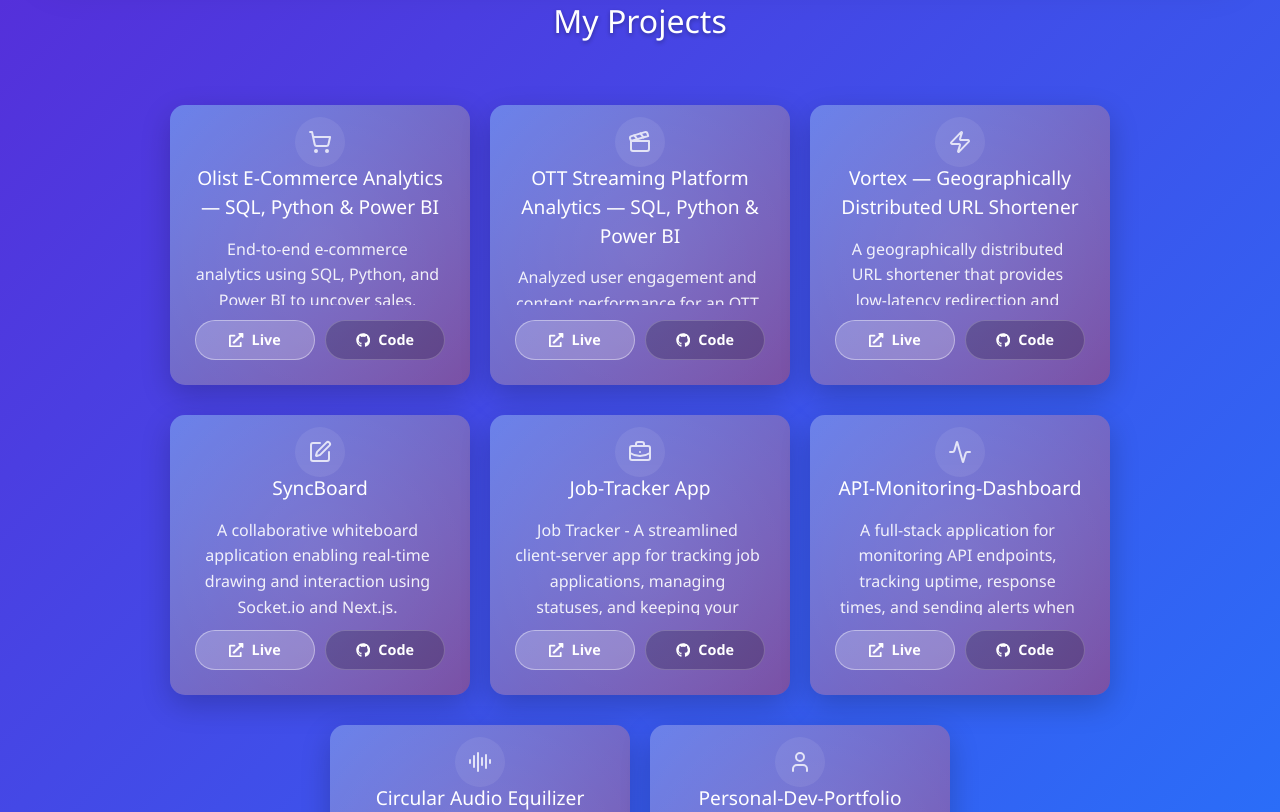
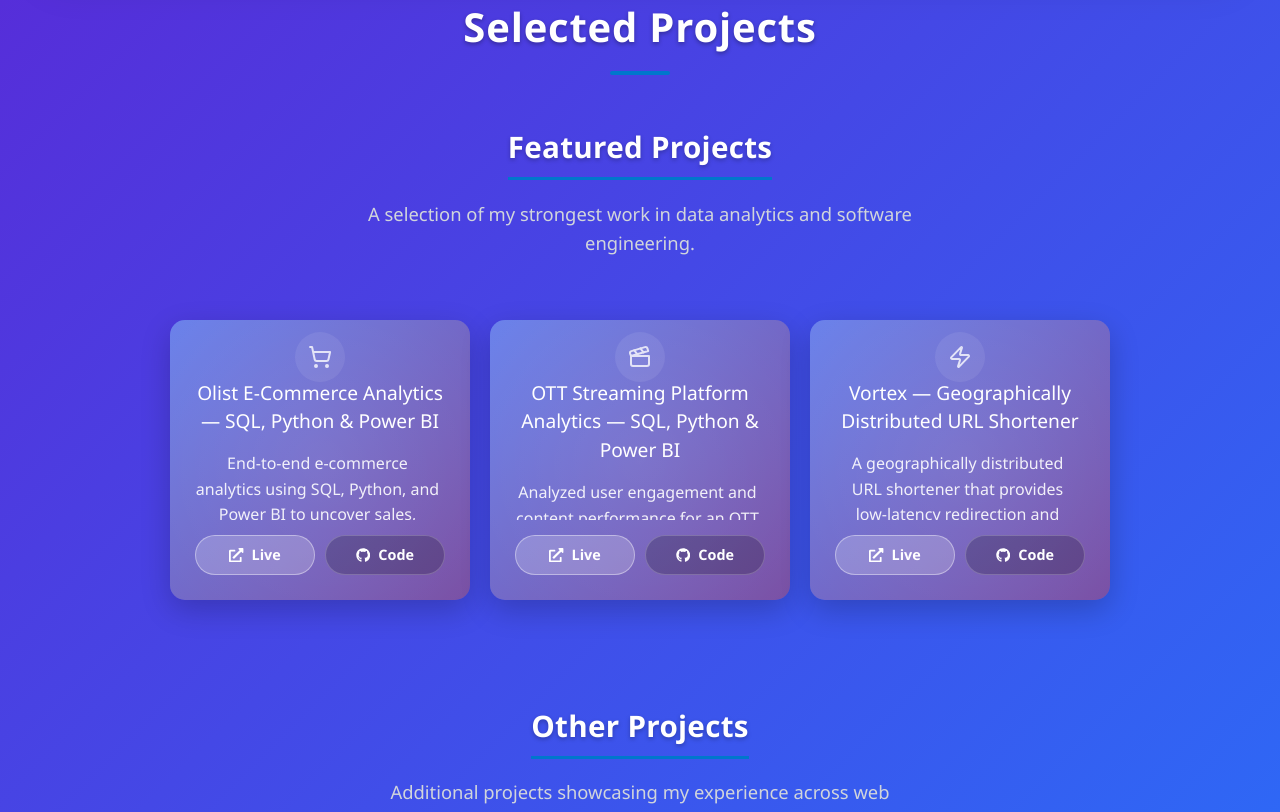
Before and after one commit to RohanMishra47/personal-dev-portfolio, a React (Vite) app in the folder client/: page / in a window 1280 px wide. Shown: the part 1060-1872 px from the top of the page. Built offline with nearby package versions, Linux system fonts and the light colour scheme; a web font is replaced by a local one.

Commit message:
feat: enhance Home page layout and project filtering, add project status to JSON

```diff
--- a/client/src/assets/css/Home.css
+++ b/client/src/assets/css/Home.css
@@ -9,9 +9,21 @@
 .home-container h1 {
   text-align: center;
   color: white;
-  font-size: 2rem;
-  margin-bottom: 30px;
+  font-size: 2.5rem;
+  font-weight: 700;
+  letter-spacing: 0.02em;
+  margin-bottom: 10px;
   text-shadow: 0 2px 4px rgba(0, 0, 0, 0.3);
+}
+
+.home-container h1::after {
+  content: "";
+  display: block;
+  width: 60px;
+  height: 4px;
+  margin: 14px auto 40px;
+  background: #0077cc;
+  border-radius: 2px;
 }
 
 .projects-grid {
@@ -42,3 +54,31 @@
   transform: translateY(-2px);
   box-shadow: 0 10px 25px rgba(0, 95, 163, 0.3);
 }
+
+.projects-section {
+  margin-bottom: 4rem;
+  width: 100%;
+  max-width: 1200px;
+  text-align: center;
+}
+
+.projects-section h2 {
+  display: inline-block;
+  font-size: 1.85rem;
+  font-weight: 700;
+  color: white;
+  letter-spacing: 0.01em;
+  margin-bottom: 0.4rem;
+  padding-bottom: 0.5rem;
+  border-bottom: 3px solid #0077cc;
+  text-shadow: 0 2px 4px rgba(0, 0, 0, 0.25);
+}
+
+.section-description {
+  color: #d1d5db;
+  font-size: 1.15rem;
+  line-height: 1.6;
+  max-width: 600px;
+  margin: 0.75rem auto 2rem;
+  text-align: center;
+}
--- a/client/src/data/projects.json
+++ b/client/src/data/projects.json
@@ -2,18 +2,21 @@
   {
     "id": 1234567890,
     "title": "Olist E-Commerce Analytics — SQL, Python & Power BI",
+    "status": "featured",
     "description": "End-to-end e-commerce analytics using SQL, Python, and Power BI to uncover sales, customer, logistics, and review insights.",
     "github": "https://github.com/RohanMishra47/olist-ecommerce-analytics"
   },
   {
     "id": 5544332211,
     "title": "OTT Streaming Platform Analytics — SQL, Python & Power BI",
+    "status": "featured",
     "description": "Analyzed user engagement and content performance for an OTT streaming platform using SQLite, Python, and Power BI to derive actionable insights for content strategy.",
     "github": "https://github.com/RohanMishra47/ott-streaming-analytics"
   },
   {
     "id": 9988776655,
     "title": "Vortex — Geographically Distributed URL Shortener",
+    "status": "featured",
     "description": "A geographically distributed URL shortener that provides low-latency redirection and analytics across multiple data centers.",
     "url": "https://vortex-pi-beige.vercel.app/",
     "github": "https://github.com/RohanMishra47/vortex"
@@ -21,6 +24,7 @@
   {
     "id": 6677889900,
     "title": "SyncBoard",
+    "status": "other",
     "description": "A collaborative whiteboard application enabling real-time drawing and interaction using Socket.io and Next.js.",
     "url": "https://sync-boardfrontend.vercel.app/",
     "github": "https://github.com/RohanMishra47/SyncBoard"
@@ -28,6 +32,7 @@
   {
     "id": 8999579129,
     "title": "Job-Tracker App",
+    "status": "archived",
     "description": "Job Tracker - A streamlined client-server app for tracking job applications, managing statuses, and keeping your career search organized end-to-end.",
     "url": "https://job-tracker-2ub.pages.dev/register",
     "github": "https://github.com/RohanMishra47/Job-Tracker"
@@ -35,6 +40,7 @@
   {
     "id": 5647382910,
     "title": "API-Monitoring-Dashboard",
+    "status": "other",
     "description": "A full-stack application for monitoring API endpoints, tracking uptime, response times, and sending alerts when issues are detected.",
     "url": "https://api-monitoring-dashboard-frontend.vercel.app/",
     "github": "https://github.com/RohanMishra47/api-monitoring-dashboard"
@@ -42,6 +48,7 @@
   {
     "id": 1122334455,
     "title": "Circular Audio Equilizer",
+    "status": "archived",
     "description": "Real-time audio frequency visualization built with Next.js, TypeScript, and Web Audio API.",
     "url": "https://audio-pulse-weld.vercel.app/",
     "github": "https://github.com/RohanMishra47/AudioPulse"
@@ -49,6 +56,7 @@
   {
     "id": 1012541885,
     "title": "Personal-Dev-Portfolio",
+    "status": "archived",
     "description": "Designed and developed a full-stack personal portfolio using React and Express.js.",
     "url": "https://personal-dev-portfolio-front-git-6b1edc-rohanmishra47s-projects.vercel.app/",
     "github": "https://github.com/RohanMishra47/personal-dev-portfolio"
--- a/client/src/pages/Home.jsx
+++ b/client/src/pages/Home.jsx
@@ -5,7 +5,25 @@
 import projectData from "../data/projects.json";
 
 const Home = () => {
-  const projects = projectData;
+  const featuredProjects = projectData.filter(
+    (project) => project.status === "featured",
+  );
+
+  const otherProjects = projectData.filter(
+    (project) => project.status === "other",
+  );
+
+  // Function to render project cards
+  const renderProjects = (projects) =>
+    projects.map((project, index) => (
+      <ProjectCard
+        key={getUniqueKey(project, index)}
+        title={project.title || project.name}
+        description={project.description}
+        url={project.url || project.link || project.html_url}
+        github={project.github}
+      />
+    ));
 
   const getUniqueKey = (project, index) => {
     if (project.id) return `manual-${project.id}`;
@@ -19,22 +37,27 @@
         <Navbar />
       </div>
       <About />
-      <h1>My Projects</h1>
-      <div className="projects-grid">
-        {projects.length ? (
-          projects.map((project, index) => (
-            <ProjectCard
-              key={getUniqueKey(project, index)}
-              title={project.title || project.name}
-              description={project.description}
-              url={project.url || project.link || project.html_url}
-              github={project.github}
-            />
-          ))
-        ) : (
-          <p>No projects available.</p>
-        )}
-      </div>
+      <h1>Selected Projects</h1>
+
+      <section className="projects-section">
+        <h2>Featured Projects</h2>
+        <p className="section-description">
+          A selection of my strongest work in data analytics and software
+          engineering.
+        </p>
+
+        <div className="projects-grid">{renderProjects(featuredProjects)}</div>
+      </section>
+
+      <section className="projects-section">
+        <h2>Other Projects</h2>
+        <p className="section-description">
+          Additional projects showcasing my experience across web development
+          and engineering.
+        </p>
+
+        <div className="projects-grid">{renderProjects(otherProjects)}</div>
+      </section>
     </div>
   );
 };
```
